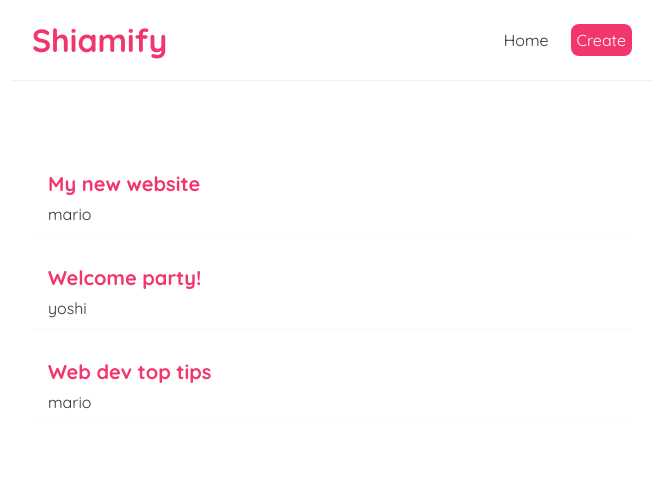
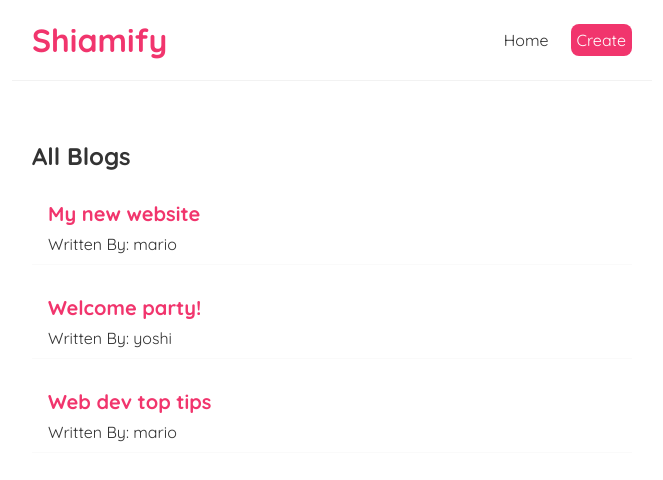
Before and after one commit to shiamabdullah/simp_blog_react, a React (Create React App) app: page / in a window 1280 px wide. Shown: the top 480 px of the page, without its empty margins (308-971 px from the left). Built offline with nearby package versions, Linux system fonts and the light colour scheme.

Commit message:
props into

```diff
--- /dev/null
+++ b/src/BlogList.js
@@ -0,0 +1,19 @@
+import React from "react";
+
+const BlogList = (props) => {
+  const blogs = props.blogs;
+  console.log(props, blogs);
+  return (
+    <div className="blog-list">
+      <h2>{props.title}</h2>
+      {blogs.map((blog) => (
+        <div className="blog-preview" key={blog.id}>
+          <h2>{blog.title}</h2>
+          <p>Written By: {blog.author}</p>
+        </div>
+      ))}
+    </div>
+  );
+};
+
+export default BlogList;
--- a/src/Home.js
+++ b/src/Home.js
@@ -1,5 +1,6 @@
 import react from "react";
 import { useState } from "react";
+import BlogList from "./BlogList";
 
 const Home = () => {
   const [blogs, setBlogs] = useState([
@@ -15,12 +16,7 @@
 
   return (
     <div className="home">
-      {blogs.map((blog) => (
-        <div className="blog-preview" key={blog.id}>
-          <h2>{blog.title}</h2>
-          <p>{blog.author}</p>
-        </div>
-      ))}
+      <BlogList blogs={blogs} title="All Blogs" />
     </div>
   );
 };
```
